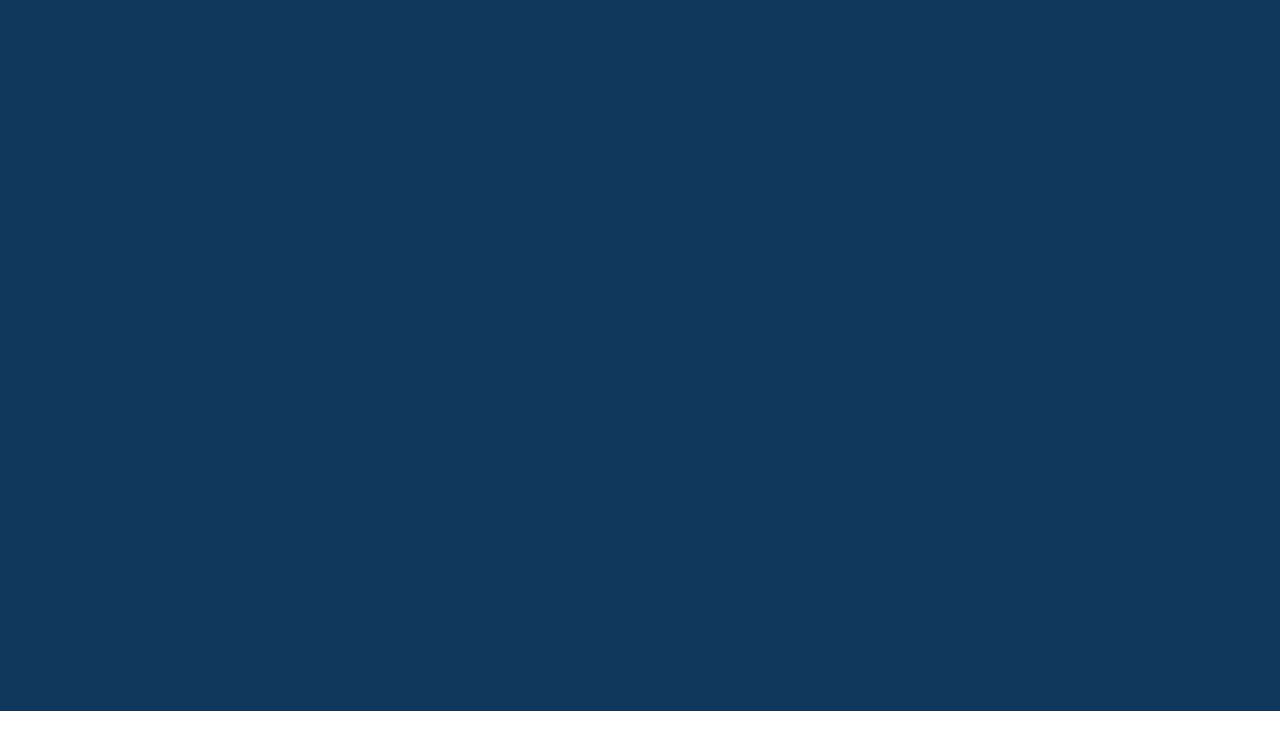
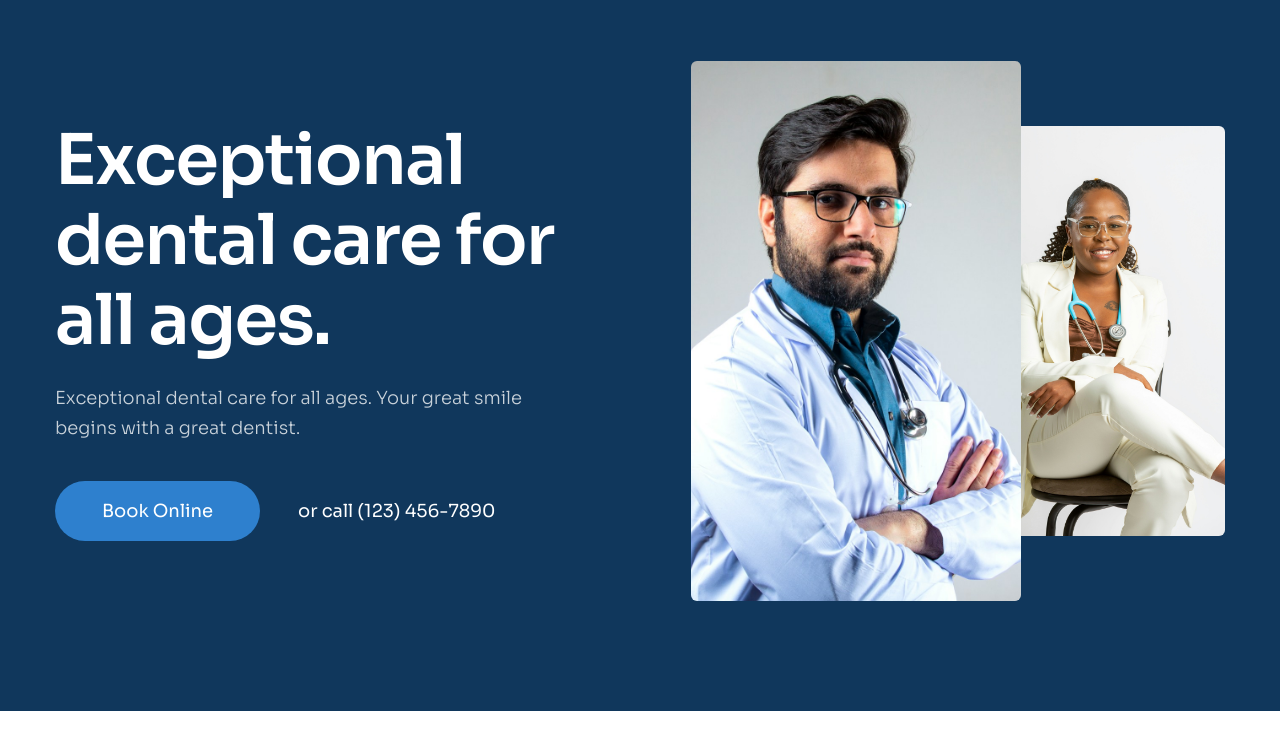
Before and after one commit to danlailaptrinh/duan3.figma, a plain HTML site: page access/index.html in a window 1280 px wide. Shown: the part 119-868 px from the top of the page. Drawn offline with Linux system fonts and the light colour scheme.

Commit message:
hoan thien header

```diff
--- a/access/index.html
+++ b/access/index.html
@@ -118,6 +118,39 @@
               <a href="#!" class="btn header__action--signup">Sign Up</a>
             </div>
           </div>
+          <!-- hero -->
+          <section class="hero">
+            <!-- hero left -->
+            <section class="hero__content">
+              <h1 class="hero__heading">
+                Exceptional dental care for all ages.
+              </h1>
+              <p class="hero__desc">
+                Exceptional dental care for all ages. Your great smile begins
+                with a great dentist.
+              </p>
+              <div class="hero__row">
+                <a href="#!" class="btn">Book Online</a>
+                <span class="hero__font">or call (123) 456-7890</span>
+              </div>
+            </section>
+
+            <!-- hero right -->
+            <div class="hero__media">
+              <figure class="hero__img">
+                <img
+                  src="./img/header1.jpg"
+                  alt="dentist"
+                  class="hero__img hero__img--large"
+                />
+                <img
+                  src="./img/header2.jpg"
+                  alt="dentist"
+                  class="hero__img hero__img--small"
+                />
+              </figure>
+            </div>
+          </section>
         </div>
       </div>
     </div>
--- a/access/style.css
+++ b/access/style.css
@@ -30,6 +30,7 @@ body {
   font-size: 1.8rem;
   font-weight: 400;
   text-align: center;
+  width: 205px;
 }
 
 .btn:hover {
@@ -97,9 +98,74 @@ a {
 }
 
 .header__action--signup {
-  min-width: 104px;
+  max-width: 104px;
   line-height: 44px;
   font-size: 1.6rem;
   margin-left: 28px;
   border-radius: 22px;
 }
+
+/* hero */
+.hero {
+  display: flex;
+  align-items: center;
+  padding-top: 76px;
+}
+
+.hero__content {
+  width: 44%;
+}
+
+.hero__heading {
+  color: #fff;
+  font-size: 7rem;
+  font-weight: 600;
+  line-height: 114%; /* 114.286% */
+  letter-spacing: -1.4px;
+  width: 517px;
+}
+
+.hero__desc {
+  color: #c9d2da;
+  font-size: 1.8rem;
+  font-style: normal;
+  font-weight: 300;
+  line-height: 167%; /* 166.667% */
+  margin: 22px 0 38px;
+}
+
+.hero__row {
+  color: #fff;
+  font-size: 1.8rem;
+  font-weight: 400;
+  line-height: 167%; /* 166.667% */
+  display: flex;
+  align-items: center;
+  gap: 38px;
+}
+
+.hero__media {
+  flex: 1;
+}
+
+.hero__img {
+  display: flex;
+  align-items: center;
+  justify-content: flex-end;
+}
+
+.hero__img--large {
+  width: 330px;
+  height: 540px;
+  border-radius: 6px;
+  object-fit: cover;
+  margin-right: -6px;
+  z-index: 1;
+}
+
+.hero__img--small {
+  width: 210px;
+  height: 410px;
+  border-radius: 0px 6px 6px 0px;
+  object-fit: cover;
+}
```
Also changed, not shown: access/img/header1.jpg (added), access/img/header2.jpg (added).
